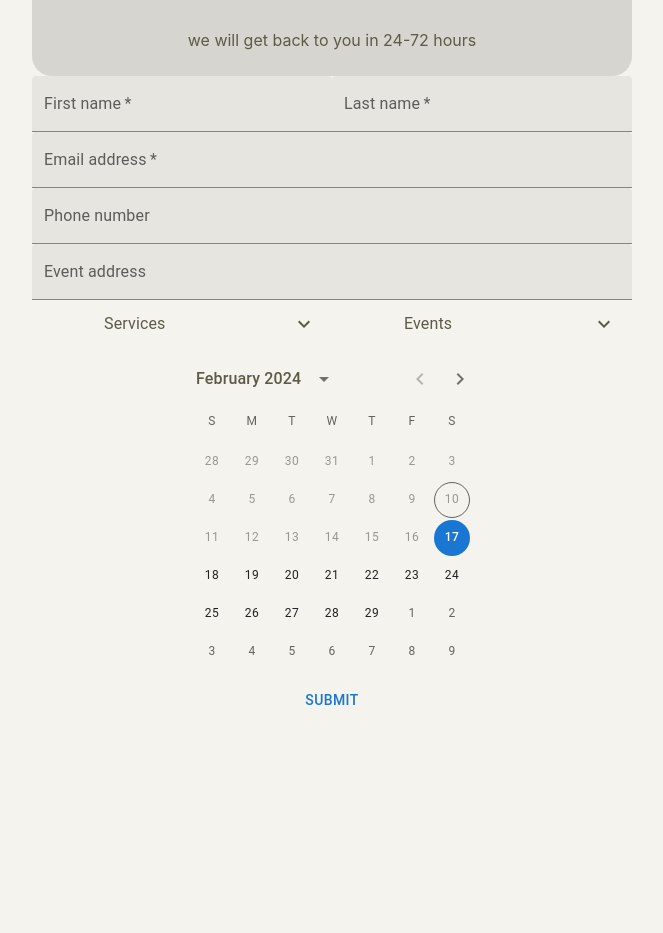
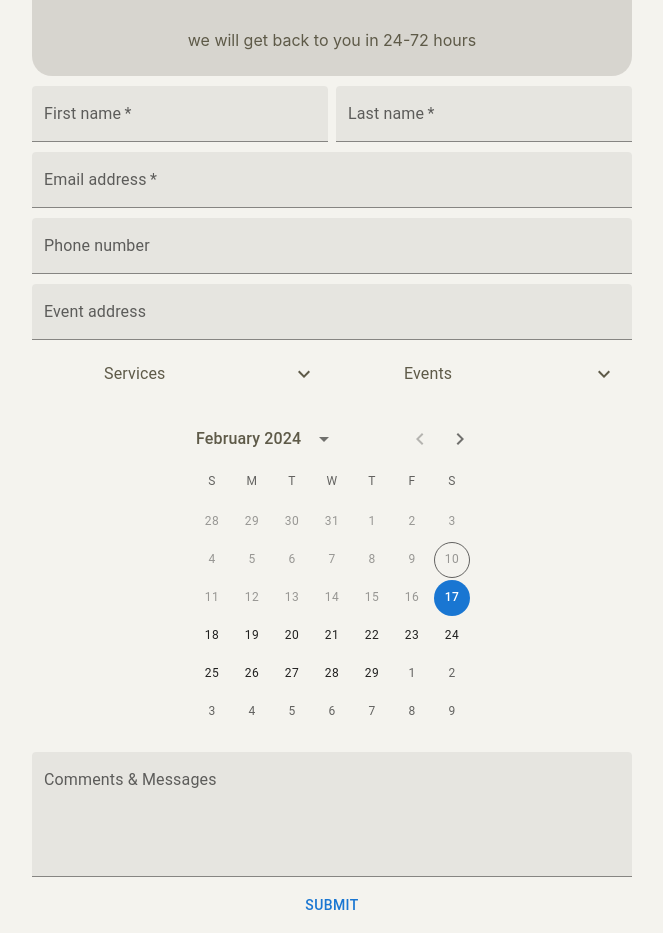
Before and after one commit to theplaceholders/allcreativecreations, a React (Vite) app in the folder frontend/: page /contact in a window 1280 px wide. Shown: the part 243-1176 px from the top of the page, without its empty margins (308-971 px from the left). Before the commit the page ends 971 px from the top, so only its background shows below. Built offline with nearby package versions, Linux system fonts and the light colour scheme; no server answers.

Commit message:
add margins for textfields add Comments . Messages textfield

```diff
--- a/frontend/src/pages/contactUs/AppointmentRequestForm/AppointmentRequestForm.jsx
+++ b/frontend/src/pages/contactUs/AppointmentRequestForm/AppointmentRequestForm.jsx
@@ -155,7 +155,7 @@ const AppointmentRequestForm = () => {
                 //     '& .MuiTextField-root': { m: 1},
                 // }}
             >
-                <Box className="fname-lname">
+                <Box className="fname-lname" sx={{gap:1}}>
                     <TextField
                         label="First name"
                         variant="filled"
@@ -261,6 +261,13 @@ const AppointmentRequestForm = () => {
                     }}
                     />
                 </LocalizationProvider>
+                <TextField
+                    label="Comments & Messages"
+                    variant="filled"
+                    multiline
+                    maxRows={4}
+                    minRows={4}
+                />
                 <Button type="submit" onClick={(event) => submitForm(event)}>Submit</Button>
             </Box>
         </div>
--- a/frontend/src/pages/contactUs/AppointmentRequestForm/AppointmentRequestForm.sass
+++ b/frontend/src/pages/contactUs/AppointmentRequestForm/AppointmentRequestForm.sass
@@ -7,10 +7,13 @@
         display: flex
         justify-content: space-between
         div
-            width: 100%
+            flex:1
+
     form
         display: flex
         flex-direction: column
         max-width: 900px
+        > *
+            margin-top: 10px
         @media (max-width: 768px)
           width: 100%
```
